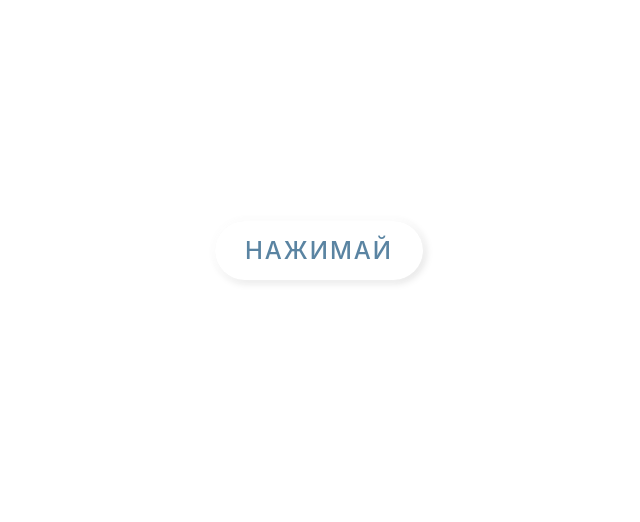
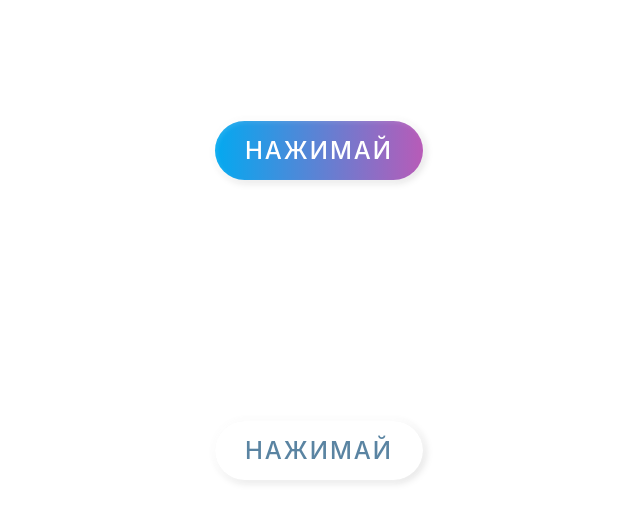
Before and after one commit to SergeiKrk/design-elements, a React (Create React App) app: page / in a window 1280 px wide. Shown: the top 522 px of the page, without its empty margins (321-961 px from the left). Built offline with nearby package versions, Linux system fonts and the light colour scheme.

Commit message:
added ClearButton

```diff
--- a/src/App.js
+++ b/src/App.js
@@ -1,10 +1,12 @@
 import './App.css';
 import { AwesomeButton } from './components/notableButton/AwesomeButton';
+import { ClearButton } from './components/clearButton/ClearButton';
 
 function App() {
   return (
     <div className="App">
     <AwesomeButton />
+    <ClearButton />
     </div>
   );
 }
--- /dev/null
+++ b/src/components/clearButton/ClearButton.js
@@ -0,0 +1,12 @@
+import React from 'react'
+import style from './clearButton.module.css'
+
+export const ClearButton = () => {
+  return (
+    <>
+      <div className={style.container}>
+        <a href='/' className={style.clrBtn}><span>нажимай</span></a>
+      </div>
+    </>
+  )
+}
--- /dev/null
+++ b/src/components/clearButton/clearButton.module.css
@@ -0,0 +1,37 @@
+.container {
+    display: -webkit-flex;
+	display: flex;
+	-webkit-flex-direction: row;
+	flex-direction: row;
+    justify-content: center;
+    align-items: center;
+    height: 300px;
+}
+a.clrBtn {
+    position: relative;
+    display: block;
+    padding: 15px 30px;
+    text-decoration: none;
+    text-transform: uppercase;
+    font-weight: 500;
+    font-size: 24px;
+    border-radius: 40px;
+    letter-spacing: 2px;
+    color: #5a84a2;
+    z-index: 1;
+    box-shadow:
+    -2px -2px 8px rgba(255, 255, 255, 1),
+    -2px -2px 12px rgba(255, 255, 255, 0.5),
+    inset 2px 2px 4px rgba(255, 255, 255, 0.1),
+    2px 2px 8px rgba(0, 0, 0, 0.15);
+}
+a.clrBtn:hover {
+    box-shadow:
+    inset -2px -2px 8px rgba(255, 255, 255, 1),
+    inset -2px -2px 12px rgba(255, 255, 255, 0.5),
+    inset 2px 2px 4px rgba(255, 255, 255, 0.4),
+    inset 2px 2px 8px rgba(0, 0, 0, 0.3);;
+}
+a.clrBtn:hover span {
+    transform: scale(0.98);
+}
--- a/src/components/notableButton/awesomeButton.module.css
+++ b/src/components/notableButton/awesomeButton.module.css
@@ -5,7 +5,7 @@
 	flex-direction: row;
     justify-content: center;
     align-items: center;
-    height: 500px;
+    height: 300px;
 }
 a.awsBtn {
     position: relative;
@@ -17,8 +17,10 @@ a.awsBtn {
     font-size: 24px;
     border-radius: 40px;
     letter-spacing: 2px;
-    color: #5a84a2;
+    color: #fff;
     z-index: 1;
+    background: linear-gradient(90deg, #03a9f0, #f441a5, #ffeb3b, #03a9f0);
+    background-size: 400%;
     box-shadow:
     -2px -2px 8px rgba(255, 255, 255, 1),
     -2px -2px 12px rgba(255, 255, 255, 0.5),
@@ -26,11 +28,6 @@ a.awsBtn {
     2px 2px 8px rgba(0, 0, 0, 0.15);
 }
 a.awsBtn:hover {
-    box-shadow:
-    inset -2px -2px 8px rgba(255, 255, 255, 1),
-    inset -2px -2px 12px rgba(255, 255, 255, 0.5),
-    inset 2px 2px 4px rgba(255, 255, 255, 0.4),
-    inset 2px 2px 8px rgba(0, 0, 0, 0.3);;
 }
 a.awsBtn:hover span {
     transform: scale(0.98);
```
